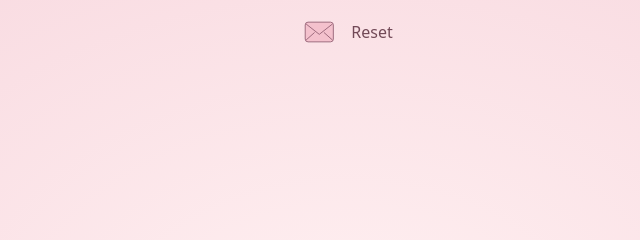
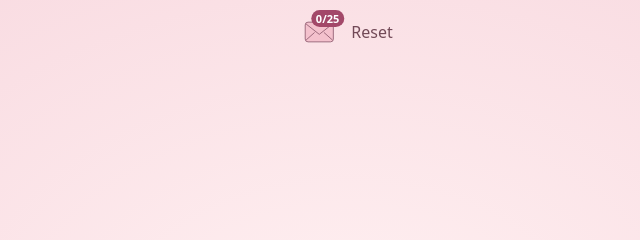
Before and after one commit to karimmohamed73111-oss/lamyaboo, a plain HTML site: page index.html in a window 1280 px wide. Shown: the top 240 px of the page, 292-932 px from the left. Drawn offline with Linux system fonts and the light colour scheme.

Commit message:
Update index.html

```diff
--- a/index.html
+++ b/index.html
@@ -290,4 +290,39 @@ scene.querySelector('button').addEventListener('click',()=>{
  document.querySelector('.balloons').replaceChildren(pair);
 });
 </script>
+ <style>
+  #envelope {
+    position: relative;
+  }
+
+  #note-count {
+    position: absolute;
+    top: 0;
+    right: -3px;
+    padding: 2px 5px;
+    border-radius: 12px;
+    background: #a34869;
+    color: white;
+    font: 600 11px/1.2 system-ui, sans-serif;
+    pointer-events: none;
+  }
+</style>
+
+<script>
+  const envelopeButton = document.querySelector('#envelope');
+  const noteCount = document.createElement('span');
+  noteCount.id = 'note-count';
+  noteCount.setAttribute('aria-hidden', 'true');
+  envelopeButton.append(noteCount);
+
+  function updateNoteCount() {
+    const count = Math.min(drawnNotes.length, 25);
+    noteCount.textContent = `${count}/25`;
+    envelopeButton.setAttribute('aria-label', `Drawn notes, ${count} of 25`);
+  }
+
+  document.querySelector('.scene button').addEventListener('click', updateNoteCount);
+  document.querySelector('#reset').addEventListener('click', updateNoteCount);
+  updateNoteCount();
+</script>
 </body></html>
```
